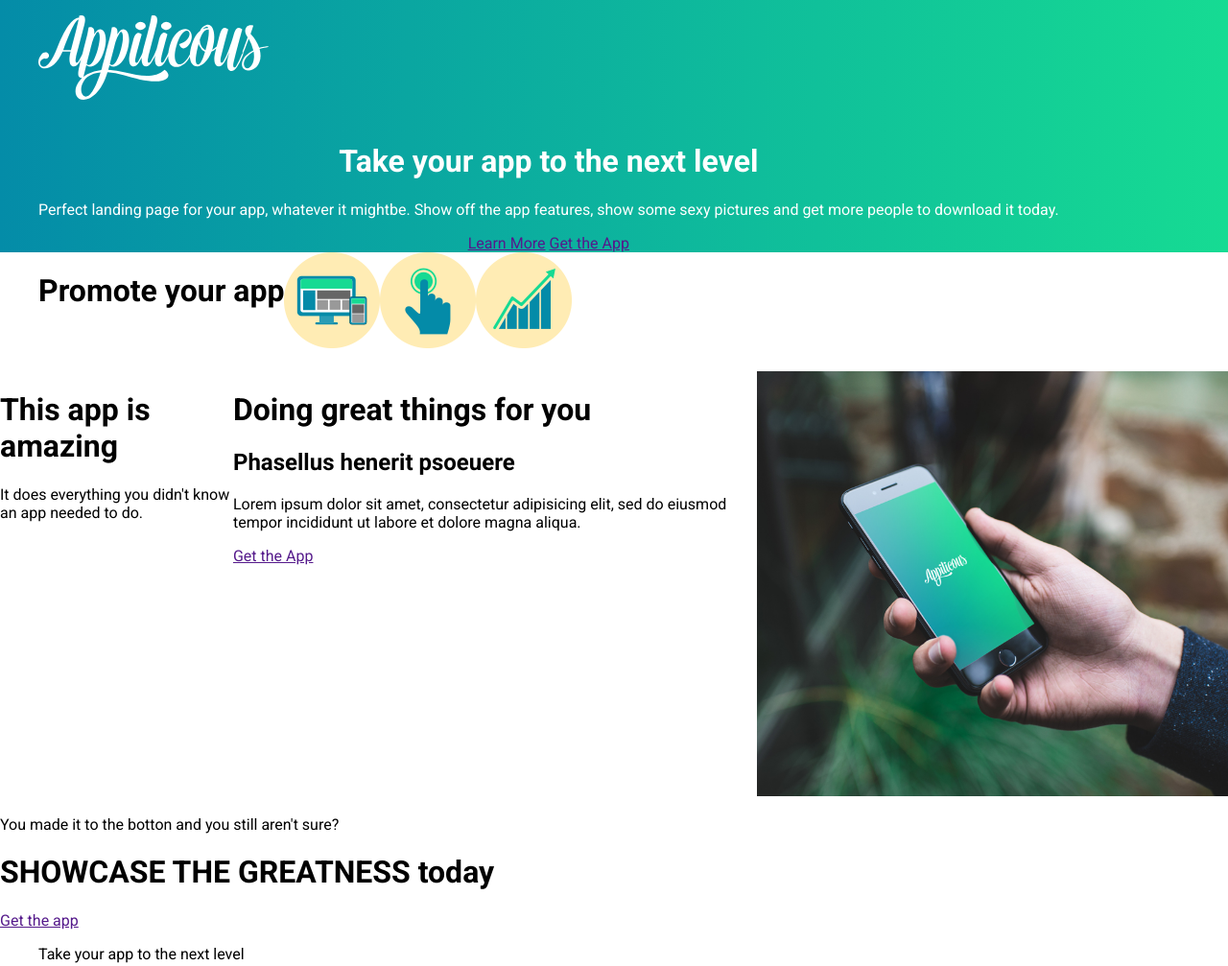
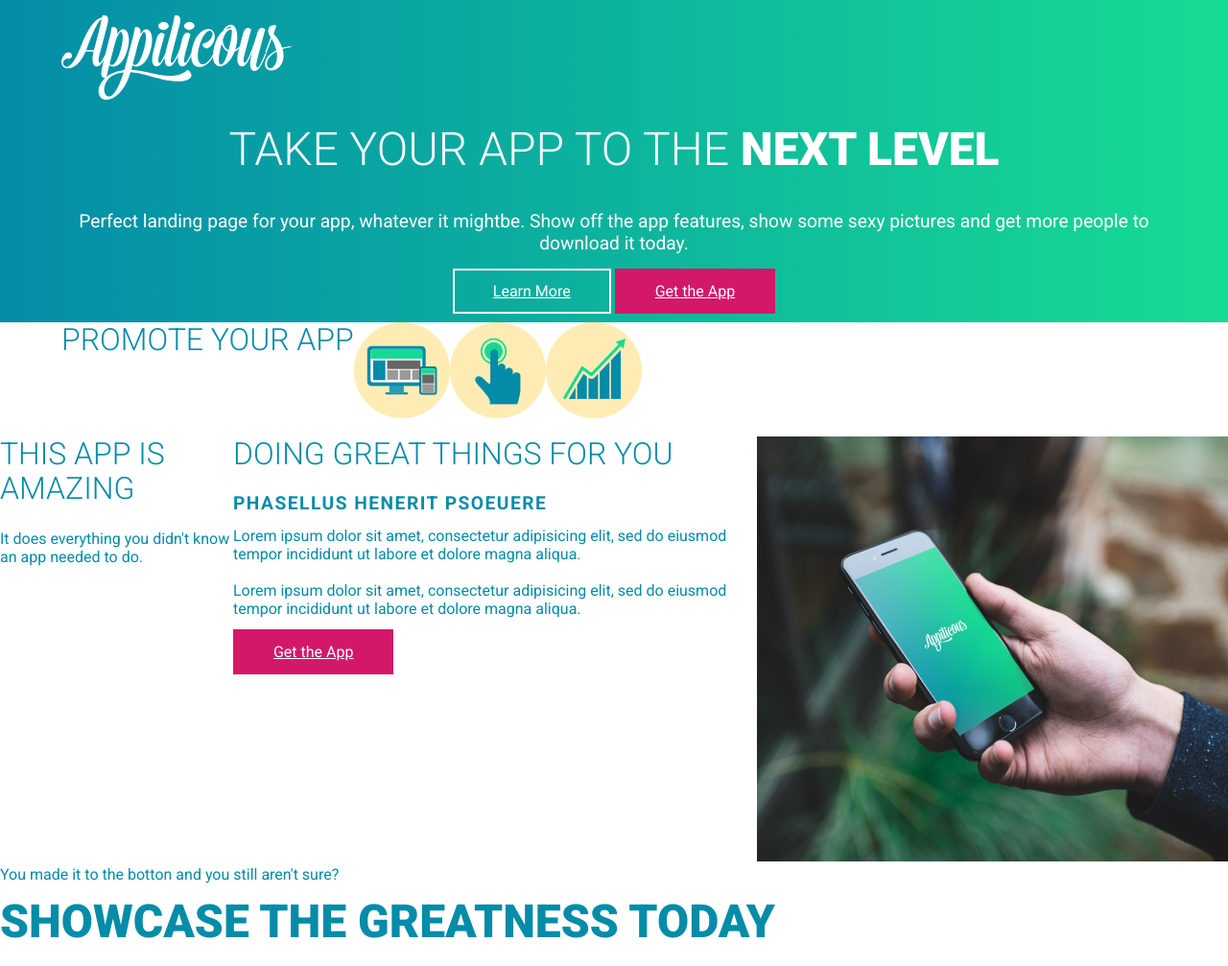
Before and after one commit to damr67/Curso-Kevin-Powell---Responsive-Start-to-finish, a plain HTML site: page index.html in a window 1280 px wide. Shown: the top 1007 px of the page at 96% size. Drawn offline with Linux system fonts and the light colour scheme.

Commit message:
Typography and Buttons

```diff
--- a/index.html
+++ b/index.html
@@ -91,6 +91,11 @@
 				<h1>Doing great things for you</h1>
 				<h2>Phasellus henerit psoeuere</h2>
 				<p>Lorem ipsum dolor sit amet, consectetur adipisicing elit, sed do eiusmod
+				tempor incididunt ut labore et dolore magna aliqua.
+
+
+				<br><br>
+				Lorem ipsum dolor sit amet, consectetur adipisicing elit, sed do eiusmod
 				tempor incididunt ut labore et dolore magna aliqua. </p>
 				<a href="" class="btn btn--primary">Get the App</a>
 			</div>
--- a/sass/abstracts/_colors.sass
+++ b/sass/abstracts/_colors.sass
@@ -7,7 +7,7 @@ $white: rgb(255,255,255)
 
 //Text Colors
 
-$text-main: $secondary
+$text-main: $main
 $text-inverse: $white
 $text-accent: $accent
 $text-secondary: $main
--- a/sass/base/_base.sass
+++ b/sass/base/_base.sass
@@ -1,11 +1,14 @@
 *, *::before, *::after
 	box-sizing: border-box
+
+body
+	color: $text-main
 
 img
 	max-width: 100%
 	height: auto
 
 .container
-	width: 95%
+	width: 90%
 	max-width: 1200px
 	margin: 0 auto
--- /dev/null
+++ b/sass/base/_typography.sass
@@ -0,0 +1,26 @@
+h1, h2, h3, h4, h5, h6, p
+	margin: 0 0 .75em
+
+h1:last-child, h2:last-child, h3:last-child, h4:last-child, h5:last-child, h6:last-child, p:last-child
+	margin: 0
+
+h1
+	font-size: 2rem
+	font-weight: $font-light
+	line-height: 1.15
+	text-transform: uppercase
+
+h2
+	font-size: 1.2rem
+	letter-spacing: 1.5px
+	text-transform: uppercase
+	line-height: 1
+
+.title-large
+	font-size: 3rem
+	font-weight: $font-black
+	span
+		font-weight: $font-light
+
+.text-intro
+	font-size: 1.2rem
--- /dev/null
+++ b/sass/components/_buttons.sass
@@ -0,0 +1,27 @@
+.btn
+	display: inline-block
+	padding: .75em 2.5em
+	text
+		transform: uppercase
+		decoration: none
+
+	&:not(:last-of-type)
+		margin-bottom: .6em
+
+.btn--primary
+	background: $accent
+	color: $text-inverse
+	border: 2px solid $accent
+
+	&:hover,
+	&:focus
+		background: darken($accent, 15%)
+
+.btn--secondary
+	border: 2px solid $text-inverse
+	color: $text-inverse
+
+	&:hover,
+	&:focus
+		background: $text-inverse
+		color: $text-main
--- a/sass/main.sass
+++ b/sass/main.sass
@@ -10,6 +10,7 @@
 
 //3. Base Styles
 @import base/base
+@import base/typography
 
 
 //4. Layout
@@ -19,3 +20,4 @@
 
 
 //5. Components
+@import components/buttons
```
Also changed, not shown: css/components/_buttons.css (added), css/main.css, 1 other file.
